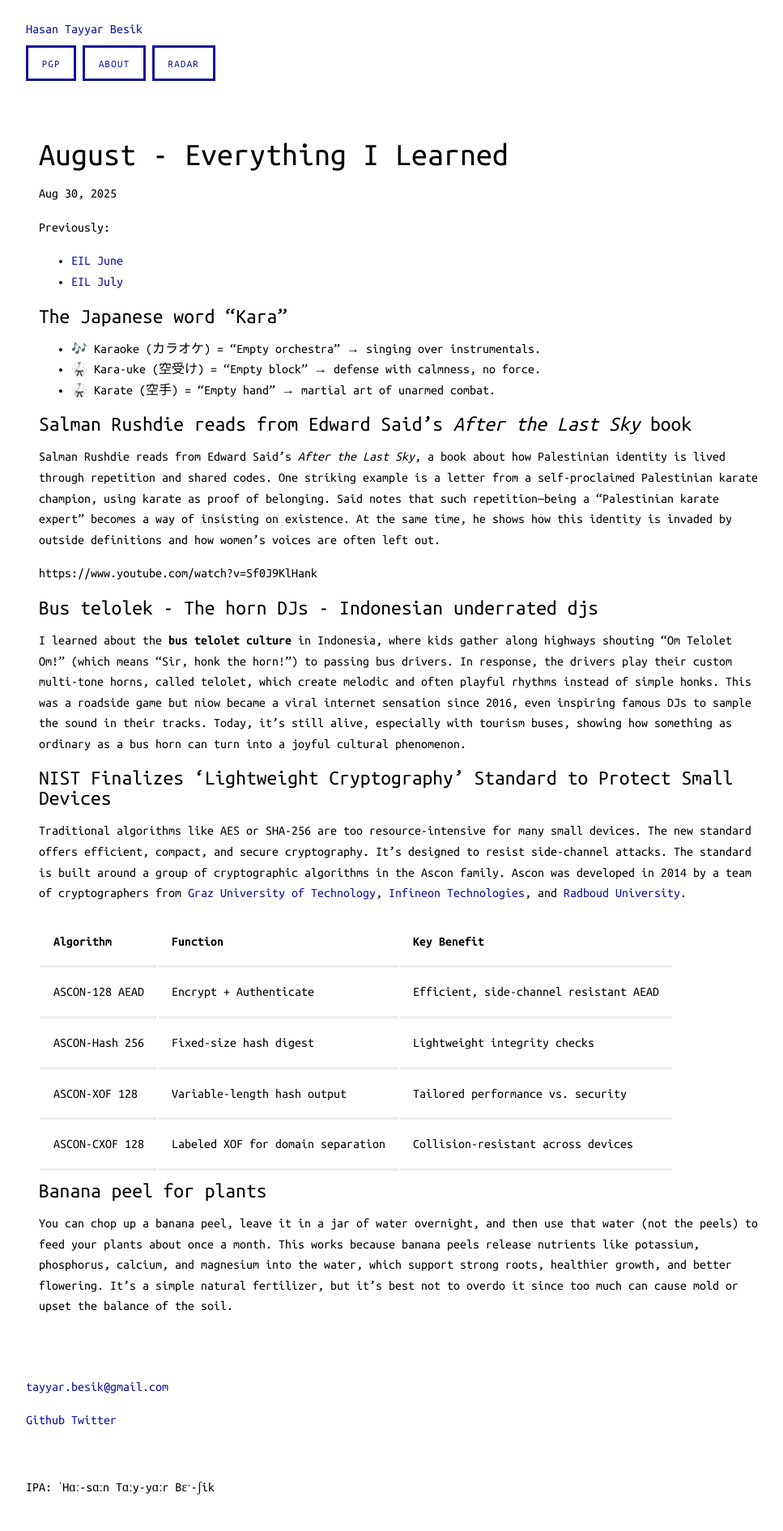
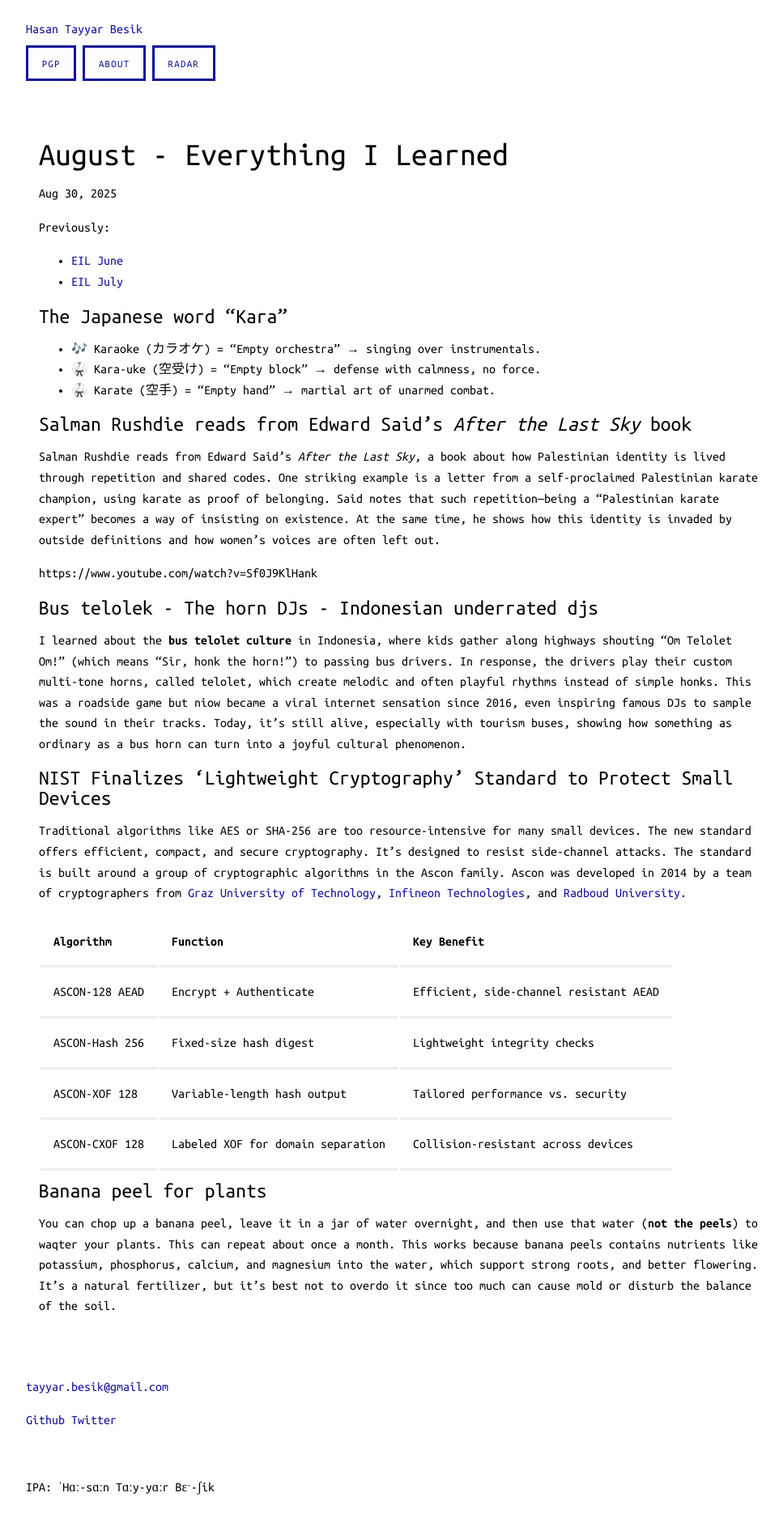
Before and after one commit to hasantayyar/hasantayyar.net, a Jekyll site: the page built from _posts/2025-08-30-everything-i-learned-august.md, in a window 1280 px wide. Shown: the whole page at 81% size, without its empty margins (144-1111 px from the left). Built offline with Jekyll 4.4.1, drawn with Linux system fonts in a browser that asks for light colours; Markdown is read by kramdown in place of the engine named in the settings.

Commit message:
rephrase

```diff
--- a/_posts/2025-08-30-everything-i-learned-august.md
+++ b/_posts/2025-08-30-everything-i-learned-august.md
@@ -47,4 +47,5 @@ Ascon was developed in 2014 by a team of cryptographers from [Graz University o
 
 #### Banana peel for plants
 
-You can chop up a banana peel, leave it in a jar of water overnight, and then use that water (not the peels) to feed your plants about once a month. This works because banana peels release nutrients like potassium, phosphorus, calcium, and magnesium into the water, which support strong roots, healthier growth, and better flowering. It’s a simple natural fertilizer, but it’s best not to overdo it since too much can cause mold or upset the balance of the soil.
+You can chop up a banana peel, leave it in a jar of water overnight, and then use that water (**not the peels**) to waqter your plants. This can repeat about once a month. This works because banana peels contains nutrients like potassium, phosphorus, calcium, and magnesium into the water, which support strong roots, and better flowering.
+It’s a natural fertilizer, but it’s best not to overdo it since too much can cause mold or disturb the balance of the soil.
```
